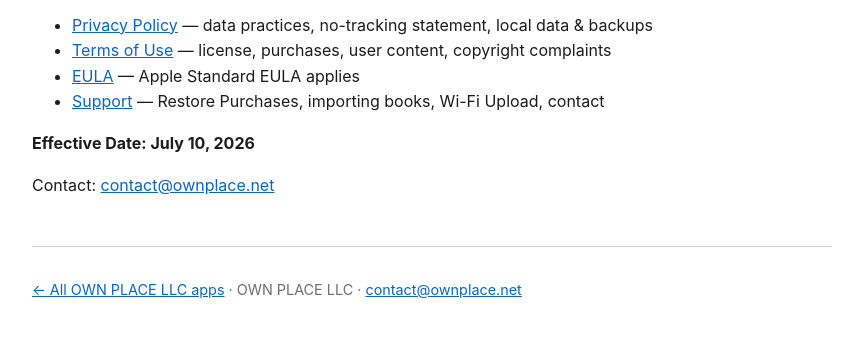
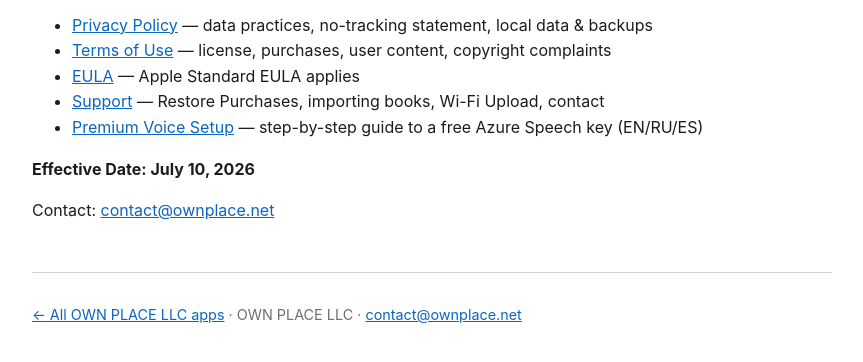
Before and after one commit to ownplacellc/ownplacellc.github.io, a plain HTML site: page listenbook/index.html in a window 1280 px wide. Shown: the part 156-518 px from the top of the page, without its empty margins (208-1071 px from the left). Drawn offline with Linux system fonts and the light colour scheme.

Commit message:
listenbook: link Azure setup guide from index

```diff
--- a/listenbook/index.html
+++ b/listenbook/index.html
@@ -29,6 +29,7 @@
   <li><a href="terms-of-use.html">Terms of Use</a> — license, purchases, user content, copyright complaints</li>
   <li><a href="eula.html">EULA</a> — Apple Standard EULA applies</li>
   <li><a href="support.html">Support</a> — Restore Purchases, importing books, Wi-Fi Upload, contact</li>
+  <li><a href="azure-setup.html">Premium Voice Setup</a> — step-by-step guide to a free Azure Speech key (EN/RU/ES)</li>
 </ul>
 <p><strong>Effective Date: July 10, 2026</strong></p>
 <p>Contact: <a href="mailto:contact@ownplace.net">contact@ownplace.net</a></p>
```
